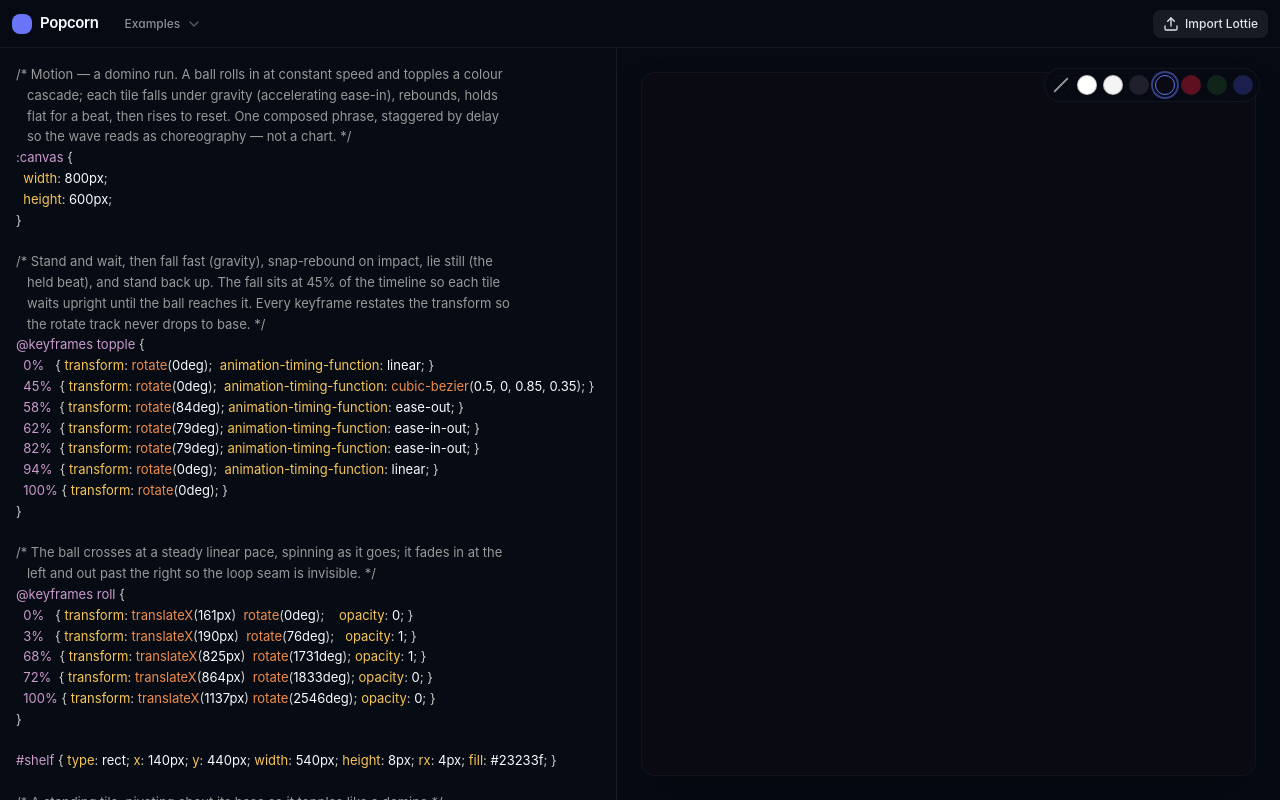
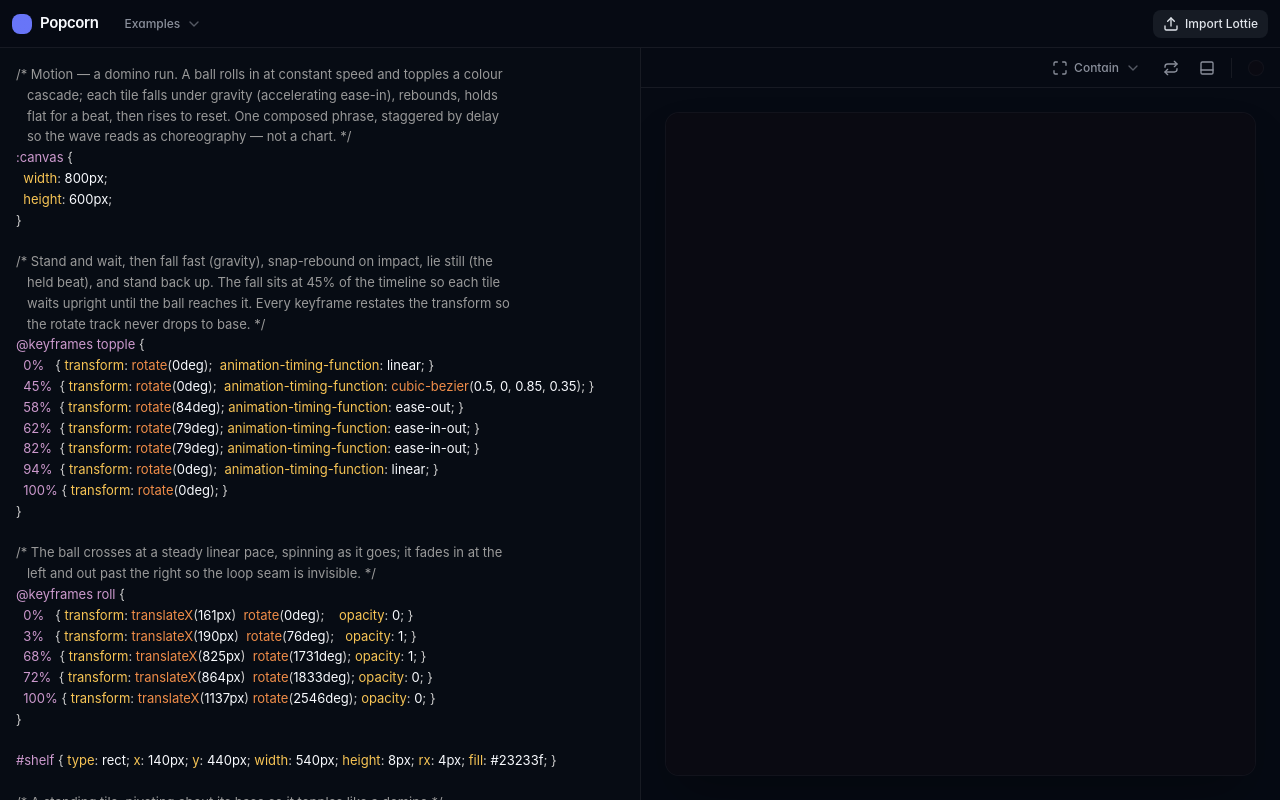
Before and after one commit to ayarse/popkorn, a React (Vite) app in the folder packages/demo/: page / in a window 1280 px wide. Built offline with nearby package versions, Linux system fonts and the light colour scheme; a web font is replaced by a local one.

Commit message:
feat(demo): add player toolbar with controls, loop, fit, and bg color tools

```diff
--- a/packages/demo/src/App.tsx
+++ b/packages/demo/src/App.tsx
@@ -15,6 +15,8 @@ import {
   DropdownMenuSeparator,
   DropdownMenuLabel,
   DropdownMenuCheckboxItem,
+  DropdownMenuRadioGroup,
+  DropdownMenuRadioItem,
 } from "@/components/ui/dropdown-menu";
 import {
   Dialog,
@@ -29,12 +31,23 @@ import {
   PopoverContent,
 } from "@/components/ui/popover";
 import {
+  Tooltip,
+  TooltipTrigger,
+  TooltipContent,
+  TooltipProvider,
+} from "@/components/ui/tooltip";
+import {
   ChevronDown,
   Upload,
   AlertCircle,
   AlertTriangle,
   Check,
   X,
+  PanelBottom,
+  PanelBottomDashed,
+  Repeat,
+  RepeatOff,
+  Maximize,
 } from "lucide-react";
 import { cn } from "@/lib/utils";
 
@@ -91,6 +104,15 @@ const PLAYER_BACKGROUNDS = [
   { name: "Cobalt", value: "#1a1f4d", swatch: "#1a1f4d" },
 ];
 
+type FitMode = "contain" | "cover" | "fill" | "none";
+
+const FIT_MODES: { value: FitMode; label: string }[] = [
+  { value: "contain", label: "Contain" },
+  { value: "cover", label: "Cover" },
+  { value: "fill", label: "Fill" },
+  { value: "none", label: "None" },
+];
+
 function App() {
   const [currentExample, setCurrentExample] = useState<string | null>("motion");
   const [source, setSource] = useState(examples[1].source);
@@ -98,6 +120,9 @@ function App() {
   const [importResult, setImportResult] = useState<ImportResult | null>(null);
   const [showImport, setShowImport] = useState(false);
   const [bgIndex, setBgIndex] = useState(4); // Ink
+  const [controlsVisible, setControlsVisible] = useState(true);
+  const [loop, setLoop] = useState(true);
+  const [fit, setFit] = useState<FitMode>("contain");
 
   useEffect(() => {
     const ex = examples.find((e) => e.key === currentExample);
@@ -140,6 +165,7 @@ function App() {
   const activeBg = PLAYER_BACKGROUNDS[bgIndex];
 
   return (
+    <TooltipProvider delayDuration={400}>
     <div className="flex h-full flex-col bg-background text-foreground">
       {/* Header — compact, Linear-style */}
       <header className="flex h-12 shrink-0 items-center gap-2 border-b border-border px-3">
@@ -215,13 +241,146 @@ function App() {
         </div>
 
         {/* Animation panel */}
-        <div className="relative flex flex-1 items-center justify-center bg-background p-6 overflow-hidden">
+        <div className="flex flex-1 flex-col bg-background overflow-hidden">
+          {/* Toolbar */}
+          <div className="flex h-10 shrink-0 items-center gap-1 border-b border-border px-2">
+            <div className="ml-auto flex items-center gap-1">
+              {/* Fit mode */}
+              <DropdownMenu>
+                <Tooltip>
+                  <TooltipTrigger asChild>
+                    <DropdownMenuTrigger asChild>
+                      <Button variant="ghost" size="sm" className="gap-1.5">
+                        <Maximize className="size-3.5" />
+                        {FIT_MODES.find((m) => m.value === fit)?.label}
+                        <ChevronDown className="size-3 opacity-60" />
+                      </Button>
+                    </DropdownMenuTrigger>
+                  </TooltipTrigger>
+                  <TooltipContent>Fit mode</TooltipContent>
+                </Tooltip>
+                <DropdownMenuContent align="end" className="w-32">
+                  <DropdownMenuRadioGroup
+                    value={fit}
+                    onValueChange={(v) => setFit(v as FitMode)}
+                  >
+                    {FIT_MODES.map((m) => (
+                      <DropdownMenuRadioItem key={m.value} value={m.value}>
+                        {m.label}
+                      </DropdownMenuRadioItem>
+                    ))}
+                  </DropdownMenuRadioGroup>
+                </DropdownMenuContent>
+              </DropdownMenu>
+
+              {/* Loop toggle */}
+              <Tooltip>
+                <TooltipTrigger asChild>
+                  <Button
+                    variant="ghost"
+                    size="icon"
+                    onClick={() => setLoop((v) => !v)}
+                  >
+                    {loop ? (
+                      <Repeat className="size-4" />
+                    ) : (
+                      <RepeatOff className="size-4" />
+                    )}
+                  </Button>
+                </TooltipTrigger>
+                <TooltipContent>
+                  {loop ? "Loop playback" : "Loop playback (off)"}
+                </TooltipContent>
+              </Tooltip>
+
+              {/* Toggle playback controls */}
+              <Tooltip>
+                <TooltipTrigger asChild>
+                  <Button
+                    variant="ghost"
+                    size="icon"
+                    onClick={() => setControlsVisible((v) => !v)}
+                  >
+                    {controlsVisible ? (
+                      <PanelBottom className="size-4" />
+                    ) : (
+                      <PanelBottomDashed className="size-4" />
+                    )}
+                  </Button>
+                </TooltipTrigger>
+                <TooltipContent>
+                  {controlsVisible ? "Hide playback controls" : "Show playback controls"}
+                </TooltipContent>
+              </Tooltip>
+
+              <div className="mx-1 h-5 w-px bg-border" />
+
+              {/* Background color picker */}
+              <Popover>
+                <Tooltip>
+                  <TooltipTrigger asChild>
+                    <PopoverTrigger asChild>
+                      <Button variant="ghost" size="icon">
+                        <span
+                          className="size-4 rounded-full border border-border/60"
+                          style={
+                            activeBg.value === "transparent"
+                              ? {
+                                  backgroundImage:
+                                    "linear-gradient(135deg, transparent 47%, #888 47%, #888 53%, transparent 53%)",
+                                  backgroundColor: "var(--background)",
+                                }
+                              : { backgroundColor: activeBg.swatch }
+                          }
+                        />
+                      </Button>
+                    </PopoverTrigger>
+                  </TooltipTrigger>
+                  <TooltipContent>Background color</TooltipContent>
+                </Tooltip>
+                <PopoverContent align="end" className="w-48 p-1.5">
+                  <div className="grid grid-cols-2 gap-0.5">
+                    {PLAYER_BACKGROUNDS.map((bg, i) => (
+                      <button
+                        key={bg.name}
+                        onClick={() => setBgIndex(i)}
+                        className={cn(
+                          "flex items-center gap-2 rounded-md px-2 py-1.5 text-xs transition-colors hover:bg-secondary/60",
+                          bgIndex === i && "bg-secondary/60"
+                        )}
+                      >
+                        <span
+                          className="size-3.5 shrink-0 rounded-full border border-border/40"
+                          style={
+                            bg.value === "transparent"
+                              ? {
+                                  backgroundImage:
+                                    "linear-gradient(135deg, transparent 47%, #888 47%, #888 53%, transparent 53%)",
+                                  backgroundColor: "var(--background)",
+                                }
+                              : { backgroundColor: bg.swatch }
+                          }
+                        />
+                        <span className="truncate">{bg.name}</span>
+                      </button>
+                    ))}
+                  </div>
+                </PopoverContent>
+              </Popover>
+            </div>
+          </div>
+
+          {/* Player content */}
+          <div className="relative flex flex-1 items-center justify-center p-6 overflow-hidden">
             <div
               className="flex w-full max-w-[960px] rounded-xl border border-border/60 shadow-2xl shadow-black/30 overflow-hidden"
               style={{ height: "100%", backgroundColor: activeBg.value === "transparent" ? undefined : activeBg.value }}
             >
               <MotionCanvas
                 source={source}
+                controls={controlsVisible}
+                loop={loop}
+                fit={fit}
                 style={{ height: "100%", backgroundColor: activeBg.value }}
                 onError={(err) => setError(err.message)}
                 onSceneReady={() => setError(null)}
@@ -235,31 +394,6 @@ function App() {
                 <span className="max-w-[420px] truncate font-mono">{error}</span>
               </div>
             )}
-
-          {/* Background color picker — circle swatches */}
-          <div className="absolute right-5 top-5 z-20 flex items-center gap-1.5 rounded-full border border-border/70 bg-background/70 p-1.5 backdrop-blur-md">
-            {PLAYER_BACKGROUNDS.map((bg, i) => (
-              <button
-                key={bg.name}
-                title={bg.name}
-                onClick={() => setBgIndex(i)}
-                className={cn(
-                  "size-5 rounded-full border transition-all hover:scale-110",
-                  bgIndex === i
-                    ? "border-primary ring-2 ring-ring ring-offset-2 ring-offset-background"
-                    : "border-border/40"
-                )}
-                style={
-                  bg.value === "transparent"
-                    ? {
-                        backgroundImage:
-                          "linear-gradient(135deg, transparent 47%, #888 47%, #888 53%, transparent 53%)",
-                        backgroundColor: "var(--background)",
-                      }
-                    : { backgroundColor: bg.swatch }
-                }
-              />
-            ))}
           </div>
         </div>
       </div>
@@ -274,6 +408,7 @@ function App() {
         />
       )}
     </div>
+    </TooltipProvider>
   );
 }
 
--- /dev/null
+++ b/packages/demo/src/components/ui/tooltip.tsx
@@ -0,0 +1,27 @@
+import * as React from "react";
+import * as TooltipPrimitive from "@radix-ui/react-tooltip";
+import { cn } from "@/lib/utils";
+
+const TooltipProvider = TooltipPrimitive.Provider;
+const Tooltip = TooltipPrimitive.Root;
+const TooltipTrigger = TooltipPrimitive.Trigger;
+
+const TooltipContent = React.forwardRef<
+  React.ElementRef<typeof TooltipPrimitive.Content>,
+  React.ComponentPropsWithoutRef<typeof TooltipPrimitive.Content>
+>(({ className, sideOffset = 6, ...props }, ref) => (
+  <TooltipPrimitive.Portal>
+    <TooltipPrimitive.Content
+      ref={ref}
+      sideOffset={sideOffset}
+      className={cn(
+        "z-50 rounded-md border border-border bg-popover px-2.5 py-1.5 text-xs text-popover-foreground shadow-md outline-none animate-in fade-in-0 zoom-in-95 data-[state=closed]:animate-out data-[state=closed]:fade-out-0 data-[state=closed]:zoom-out-95 data-[side=bottom]:slide-in-from-top-1 data-[side=top]:slide-in-from-bottom-1 data-[side=left]:slide-in-from-right-1 data-[side=right]:slide-in-from-left-1",
+        className
+      )}
+      {...props}
+    />
+  </TooltipPrimitive.Portal>
+));
+TooltipContent.displayName = "TooltipContent";
+
+export { Tooltip, TooltipTrigger, TooltipContent, TooltipProvider };
```
Lines whose indentation alone changed are shown as unchanged.
